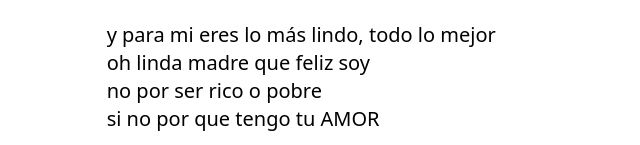
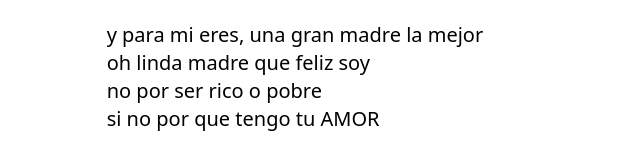
Before and after one commit to carzeny/webpersonal, an Astro site: page /madre in a window 1280 px wide. Shown: the part 655-800 px from the top of the page, 272-912 px from the left. Built offline with nearby package versions, Linux system fonts and the light colour scheme; Astro itself is replaced by a stand-in of ours.

Commit message:
Update madre.astro
se modifico una gran madre la mejor

```diff
--- a/src/pages/madre.astro
+++ b/src/pages/madre.astro
@@ -26,7 +26,7 @@ import Layout from '../layouts/Layout.astro'
                 <h2 class=" text-xl">puedo tener muchas cosas lindas</h2>
                 <h2 class=" text-xl">pero de tan grande valor como mi madre, no.</h2>
                 <br>
-                <h2 class=" text-xl">y para mi eres lo más lindo, todo lo mejor</h2>
+                <h2 class=" text-xl">y para mi eres, una gran madre la mejor</h2>
                 <h2 class=" text-xl">oh linda madre que feliz soy </h2>
                 <h2 class=" text-xl">no por ser rico o pobre </h2>
                 <h2 class=" text-xl">si no por que tengo tu AMOR</h2>
```
